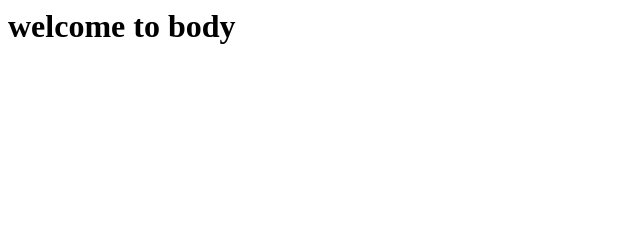
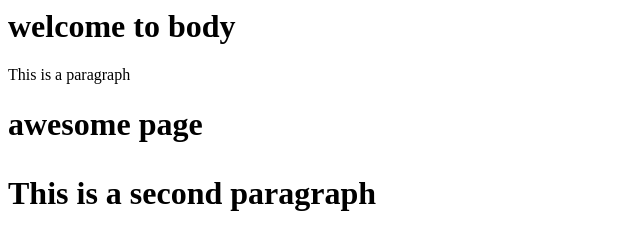
Before and after one commit to NAWAZ4265/git-test, a website: page index.html in a window 1280 px wide. Shown: the whole page, without its empty margins (0-640 px from the left). Drawn offline with Linux system fonts and the light colour scheme.

Commit message:
third commit

```diff
--- a/index.html
+++ b/index.html
@@ -4,5 +4,8 @@
 </head>
 <body>
 <h1>welcome to body</h1>
+<p>This is a paragraph</p>
+<h1>awesome page<h1>
+<p>This is a second paragraph</p>
 </body>
 </html>
```
Also changed, not shown: package.json (added, +24 -0 lines), 2 other files.
